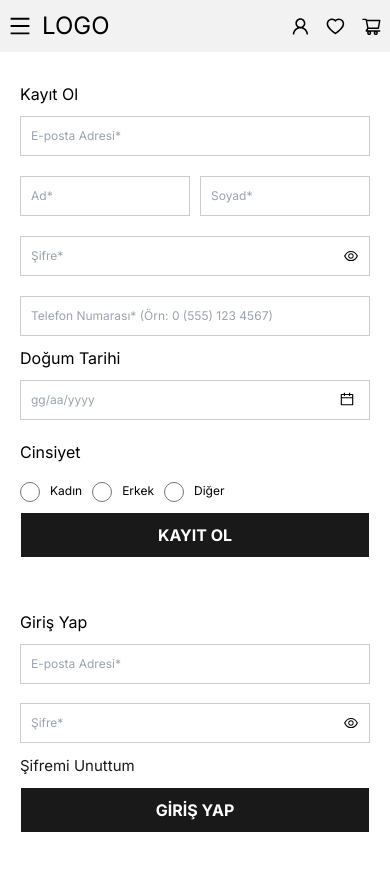
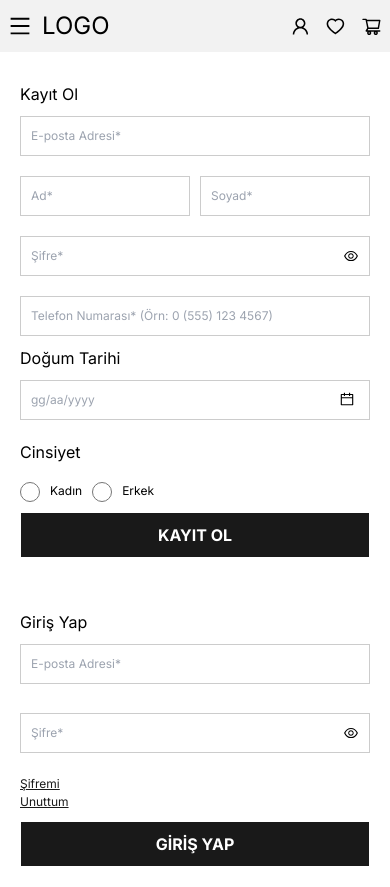
Before and after one commit to mrvozturk/DigitalEmporium, a Next.js app: page /auth in a window 390 px wide. Before the commit the page ends 853 px from the top, so only its background shows below. Built offline with nearby package versions, Linux system fonts and the light colour scheme.

Commit message:
Warning colors have been changed, margin top has been added to the warnings

```diff
--- a/src/app/auth/login/index.tsx
+++ b/src/app/auth/login/index.tsx
@@ -71,6 +71,7 @@ const LoginForm: React.FC = () => {
         >
           Şifremi Unuttum
         </a>
+
         <button type='submit' className={styles.loginButton}>
           GİRİŞ YAP
         </button>
--- a/src/app/auth/login/login.module.css
+++ b/src/app/auth/login/login.module.css
@@ -8,12 +8,6 @@
 }
 .loginFormContainer h2 {
   margin-top: 10px;
-}
-/* phone size */
-@media (max-width: 768px) {
-  .loginFormContainer {
-    width: 100%;
-  }
 }
 
 .loginFormContainer input[type='email'],
@@ -46,6 +40,7 @@
   align-items: center;
   justify-content: space-between;
   margin-bottom: 12px;
+  margin-top: 10px;
   border: 1px solid rgba(0, 0, 0, 0.2);
   padding: 10px;
 }
@@ -78,9 +73,11 @@
 .forgotPassword {
   color: rgba(0, 0, 0, 0.9);
   cursor: pointer;
-  text-decoration: none;
-  font-size: 15px;
+  font-size: 13px;
   margin-bottom: 10px;
+  margin-top: 10px;
+  text-decoration: underline;
+  width: 38%;
 }
 .error {
   color: red;
@@ -88,3 +85,13 @@
   display: flex;
   justify-content: column;
 }
+/* phone size */
+@media (max-width: 768px) {
+  .loginFormContainer {
+    width: 100%;
+  }
+  .forgotPassword {
+    width: 20%;
+    font-size: 12px;
+  }
+}
--- a/src/app/auth/register/index.tsx
+++ b/src/app/auth/register/index.tsx
@@ -247,8 +247,6 @@ const RegisterForm: React.FC = () => {
               <label> Kadın </label>
               <input type='radio' name='gender' value='male' />
               <label> Erkek</label>
-              <input type='radio' name='gender' value='other' />
-              <label> Diğer</label>
             </div>
             {formErrors.gender && (
               <p className={styles.error}>{formErrors.gender}</p>
--- a/src/app/auth/register/register.module.css
+++ b/src/app/auth/register/register.module.css
@@ -159,7 +159,7 @@
 }
 
 .passwordCriteria li {
-  color: black;
+  color: red;
 }
 
 .passwordCriteria li.valid {
--- a/src/components/quadrupleBannerWithoutAnimation/index.module.css
+++ b/src/components/quadrupleBannerWithoutAnimation/index.module.css
@@ -16,7 +16,7 @@
 
 .button {
   font-size: 15px;
-  border-bottom: 1px solid black;
+  text-decoration: underline;
 }
 
 @media (max-width: 1024px) {
```
